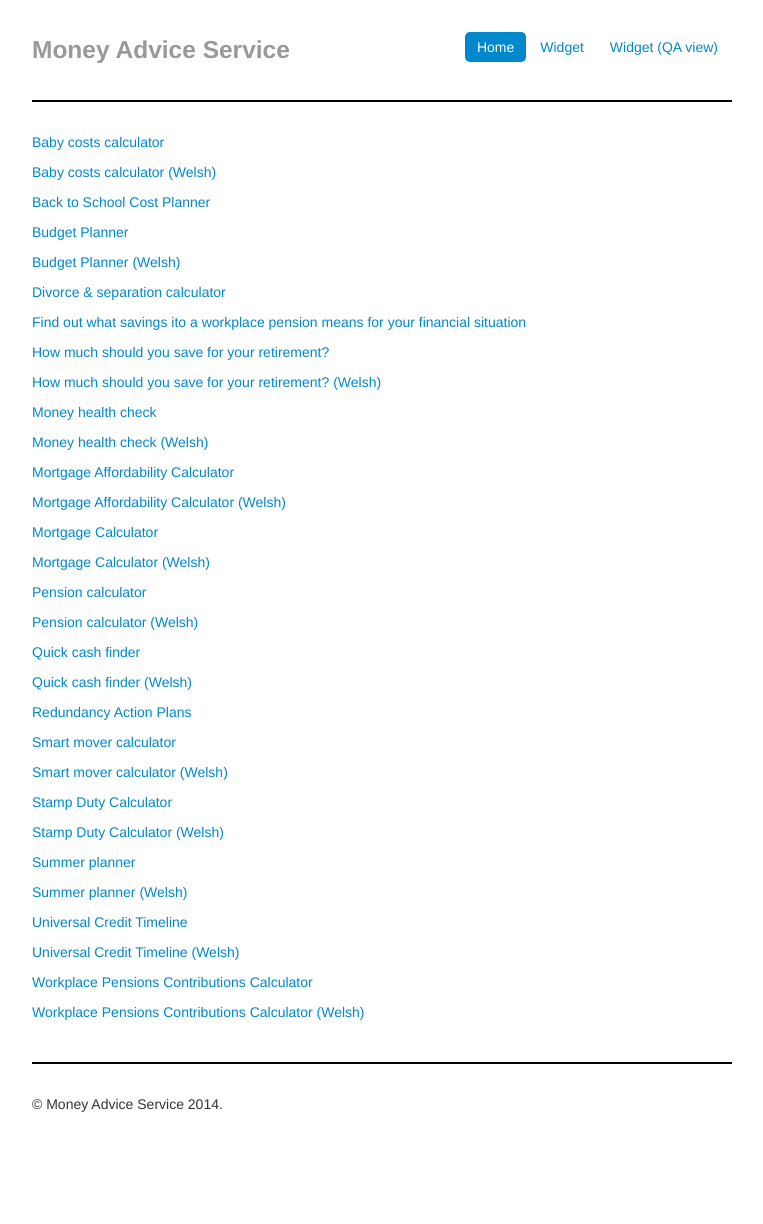
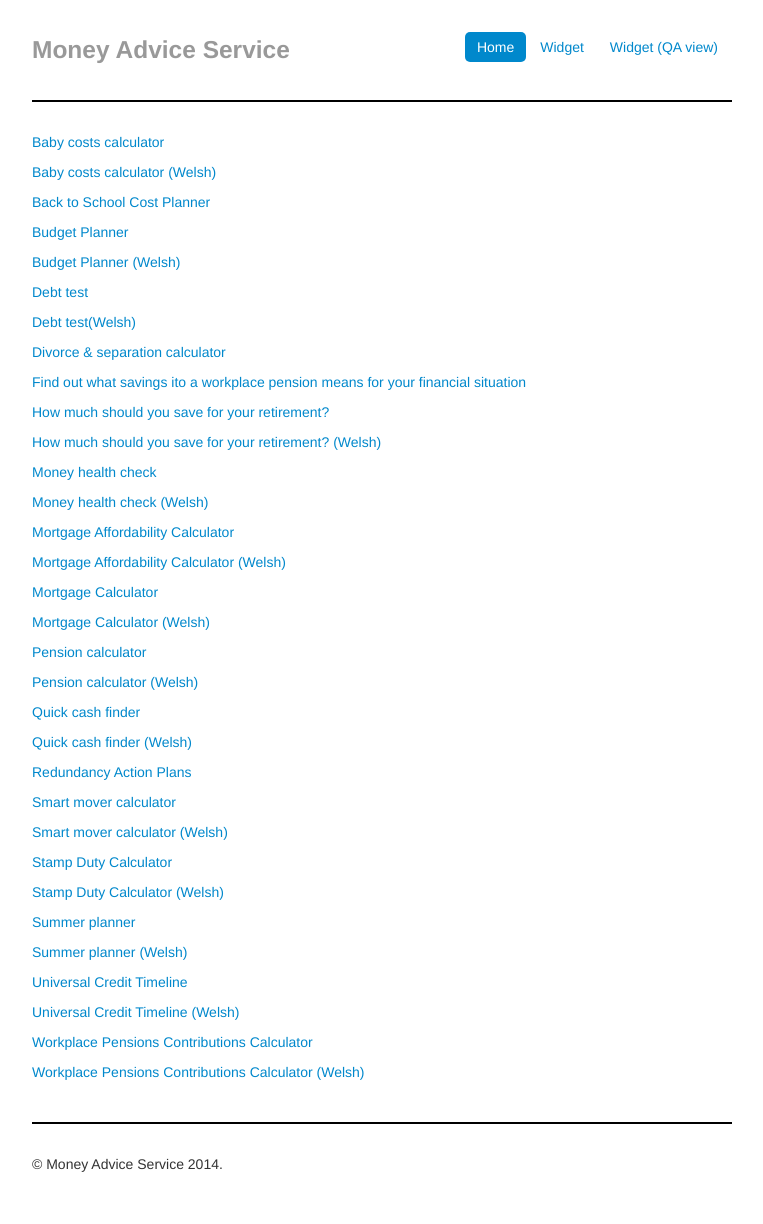
Before and after one commit to moneyadviceservice/test-harness, a Jekyll site: the page built from index.html, in a window 1280 px wide. Shown: the whole page, without its empty margins (258-1021 px from the left). Built offline with Jekyll 4.4.1, drawn with Linux system fonts in a browser that asks for light colours; before the commit the page ends 1164 px from its top, so only the background shows below that.

Commit message:
add debt test id and names

```diff
--- a/index.html
+++ b/index.html
@@ -12,6 +12,10 @@
     name: "Budget Planner"
   - id: budget_planner_cy
     name: "Budget Planner (Welsh)"
+  - id: debt_test
+    name: "Debt test"
+  - id: debt_test_cy
+    name: "Debt test(Welsh)"
   - id: divorce_and_separation
     name: "Divorce & separation calculator"
   - id: auto_enrolment
```
